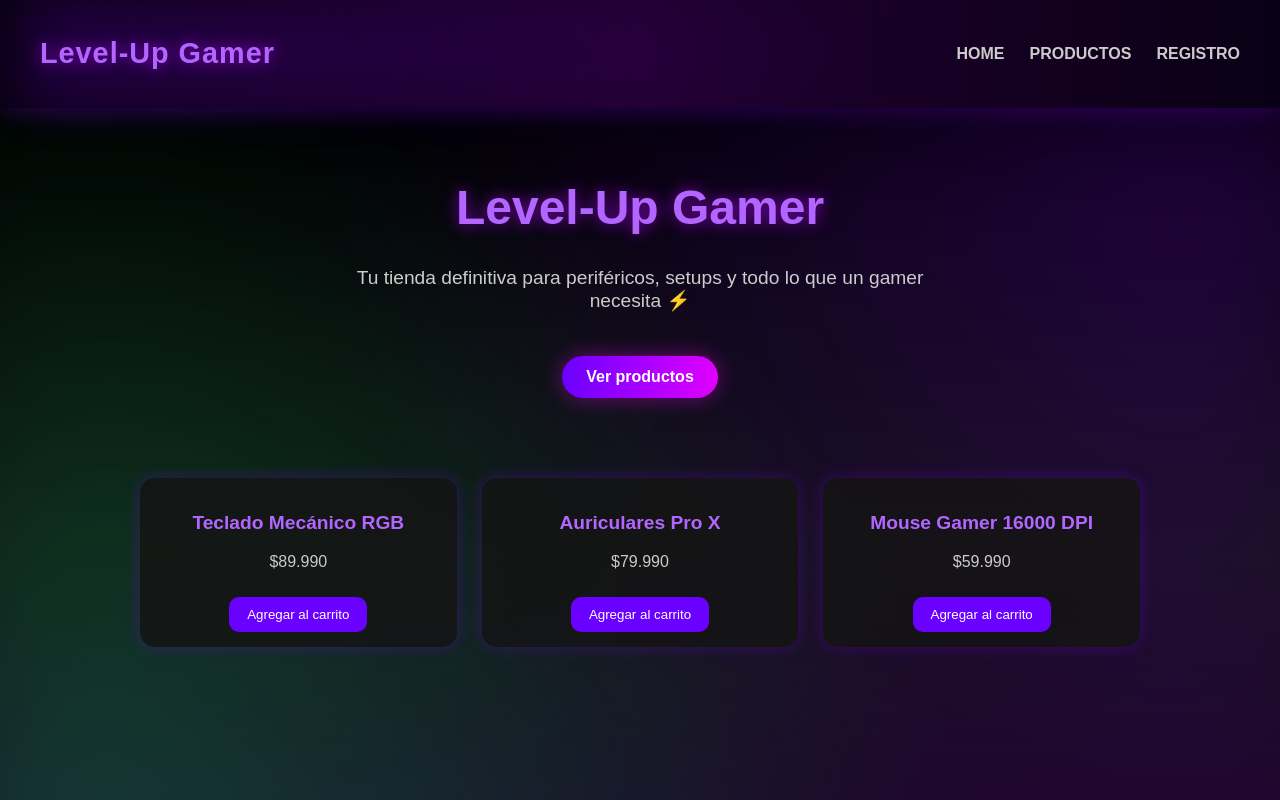
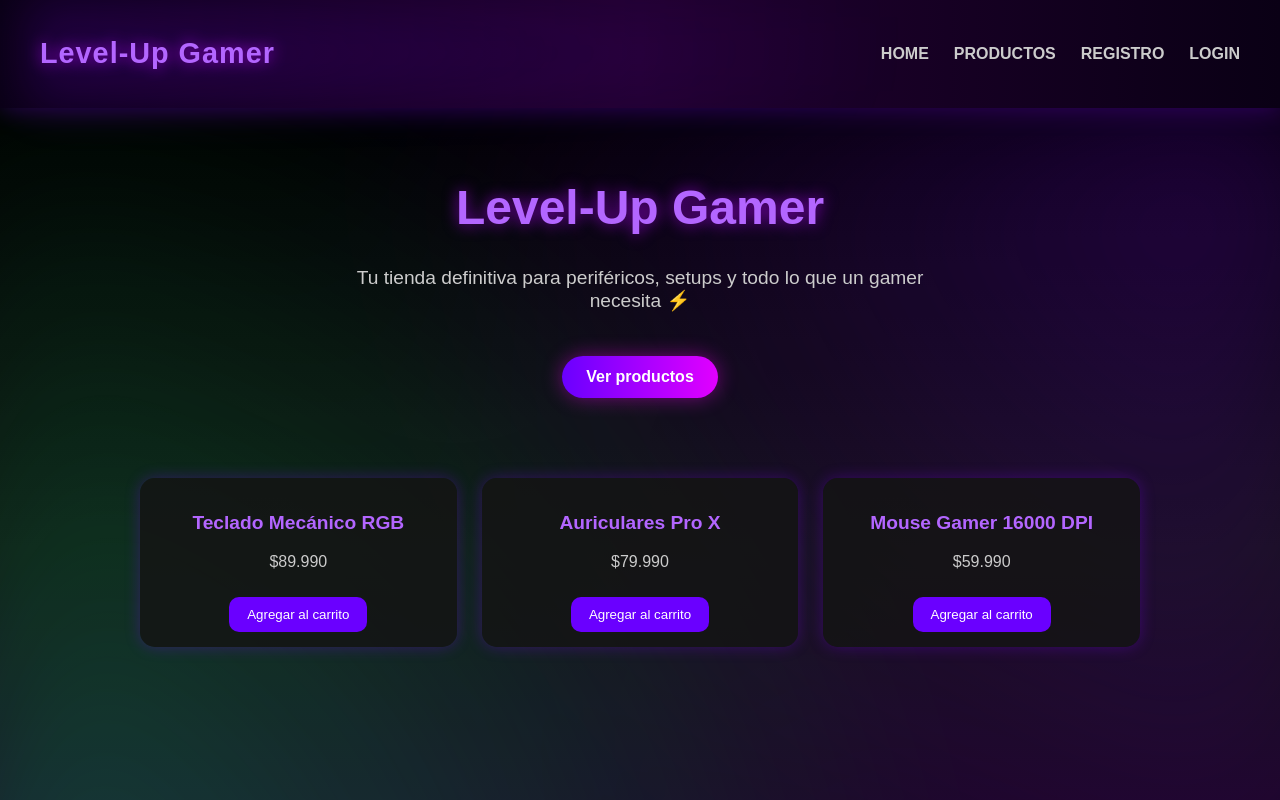
Before and after one commit to matiasv2003/proyecto-full-stack-2, a React (Vite) app: page / in a window 1280 px wide. Shown: the top 800 px of the page. Built offline with nearby package versions, Linux system fonts and the light colour scheme.

Commit message:
Actualizando NavBar

```diff
--- a/src/navbar.jsx
+++ b/src/navbar.jsx
@@ -11,6 +11,7 @@ export default function Navbar() {
           <li><Link to="/">Home</Link></li>
           <li><Link to="/productos">Productos</Link></li>
           <li><Link to="/register">Registro</Link></li>
+          <li><Link to="/login">Login</Link></li>
         </ul>
       </nav>
     </header>
```
